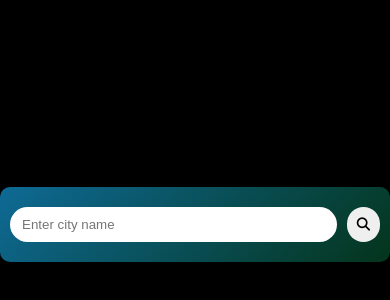
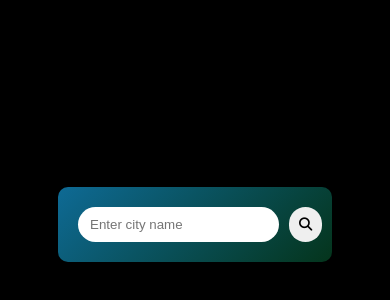
Before and after one commit to IfeomaBlessing/weatherApp, a plain HTML site: page index.html in a window 390 px wide. Shown: the part 198-498 px from the top of the page. Drawn offline with Linux system fonts and the light colour scheme.

Commit message:
media query

```diff
--- a/style.css
+++ b/style.css
@@ -14,9 +14,10 @@
 .app{
     background: linear-gradient(135deg,rgba(20, 151, 212, 0.7),
     rgba(14, 174, 91, 0.3));
-    width: 400px;
+    width: 60%;
+    max-width: 500px;
     border-radius:10px;
-    padding:20px 10px;
+    padding:20px 20px;
 }
 .app form{
     width: 100%;
@@ -84,6 +85,6 @@
 
 @media screen and(max-width:450px){
     .app{
-        width: 350px;
+       max-width: 380px;
     }
 }
```
